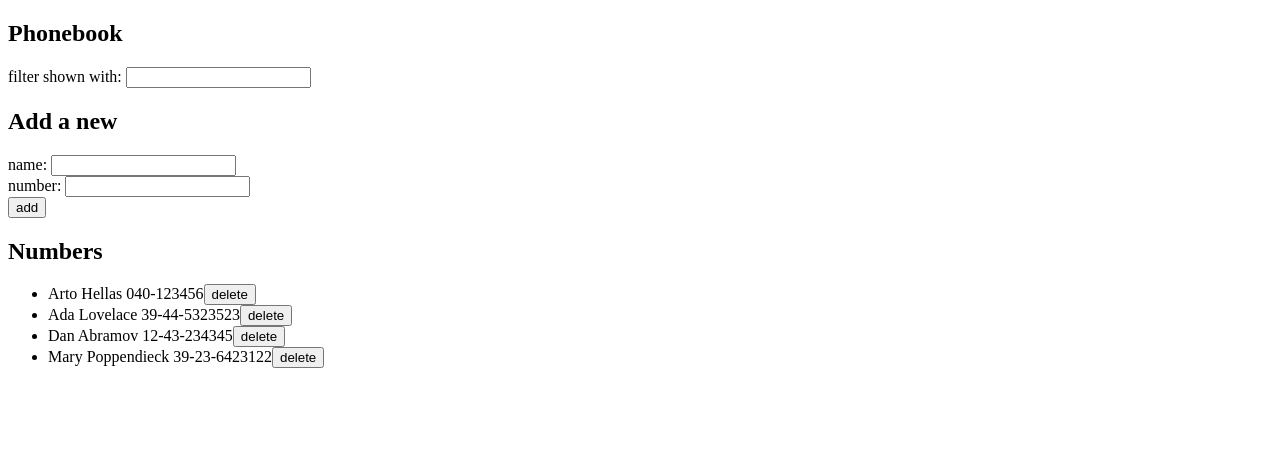
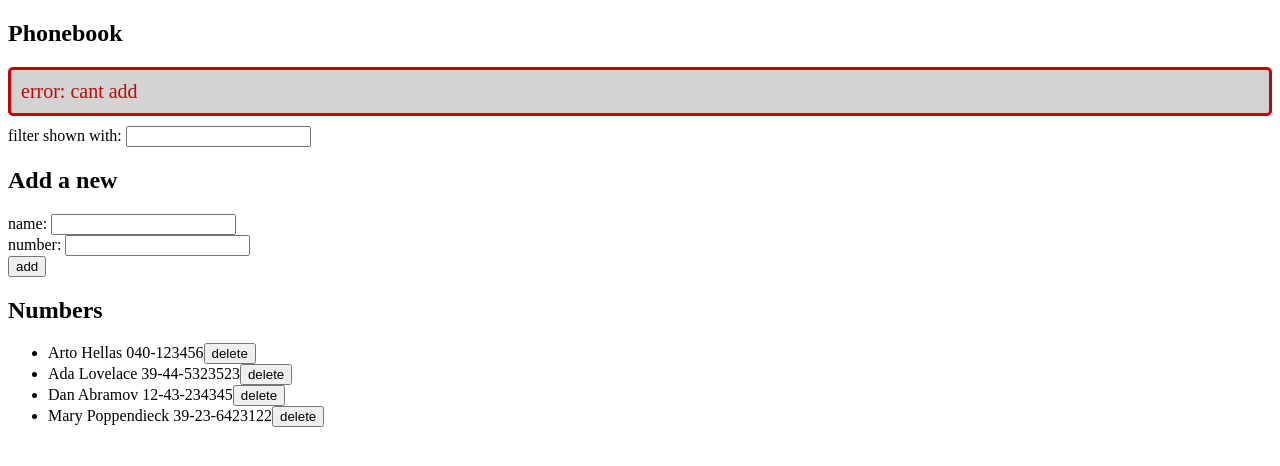
Before and after one commit to Le36/fullstack, a React (Create React App) app in the folder part2/puhelinluettelo/: page / in a window 1280 px wide. Both pictures are taken after typing "Sample", "Sample" into the empty fields and a click on the button "add". Shown: the top 466 px of the page. Built offline with nearby package versions, Linux system fonts and the light colour scheme; no server answers; data requests are answered from the project's data file.

Commit message:
2.20*: puhelinluettelo step12

```diff
--- a/part2/puhelinluettelo/src/App.js
+++ b/part2/puhelinluettelo/src/App.js
@@ -70,13 +70,17 @@ const App = () => {
                     .then(returnedPerson => {
                         setPersons(persons.map(person => person.id !== id ? person : returnedPerson))
                         setErrorMessage(`Updated ${newName} number successfully`)
-                    })
+                    }).catch(() => {
+                    setErrorMessage(`error: Cannot update ${newName}, their data has been deleted already`)
+                })
             }
 
         } else {
             personService.create(personObject).then(returnedPerson => {
                 setPersons(persons.concat(returnedPerson))
                 setErrorMessage(`Added ${returnedPerson.name} successfully`)
+            }).catch(() => {
+                setErrorMessage(`error: cant add`)
             })
         }
         setNewName("")
@@ -91,6 +95,8 @@ const App = () => {
             personService.remove(id).then(() => {
                 setPersons(persons.filter(person => person.id !== id))
                 setErrorMessage(`Deleted ${name} successfully`)
+            }).catch(() => {
+                setErrorMessage(`error: was already deleted`)
             })
         setTimeout(() => {
             setErrorMessage(null)
--- a/part2/puhelinluettelo/src/components/Notification.js
+++ b/part2/puhelinluettelo/src/components/Notification.js
@@ -2,9 +2,15 @@ const Notification = ({message}) => {
     if (message === null) {
         return null
     }
-
+    if (message.toLowerCase().includes("error")) {
+        return (
+            <div className="error">
+                {message}
+            </div>
+        )
+    }
     return (
-        <div className="error">
+        <div className="info">
             {message}
         </div>
     )
--- a/part2/puhelinluettelo/src/index.css
+++ b/part2/puhelinluettelo/src/index.css
@@ -1,4 +1,14 @@
 .error {
+    color: #be0808;
+    background: lightgrey;
+    font-size: 20px;
+    border-style: solid;
+    border-radius: 5px;
+    padding: 10px;
+    margin-bottom: 10px;
+}
+
+.info {
     color: #2f8910;
     background: lightgrey;
     font-size: 20px;
```
